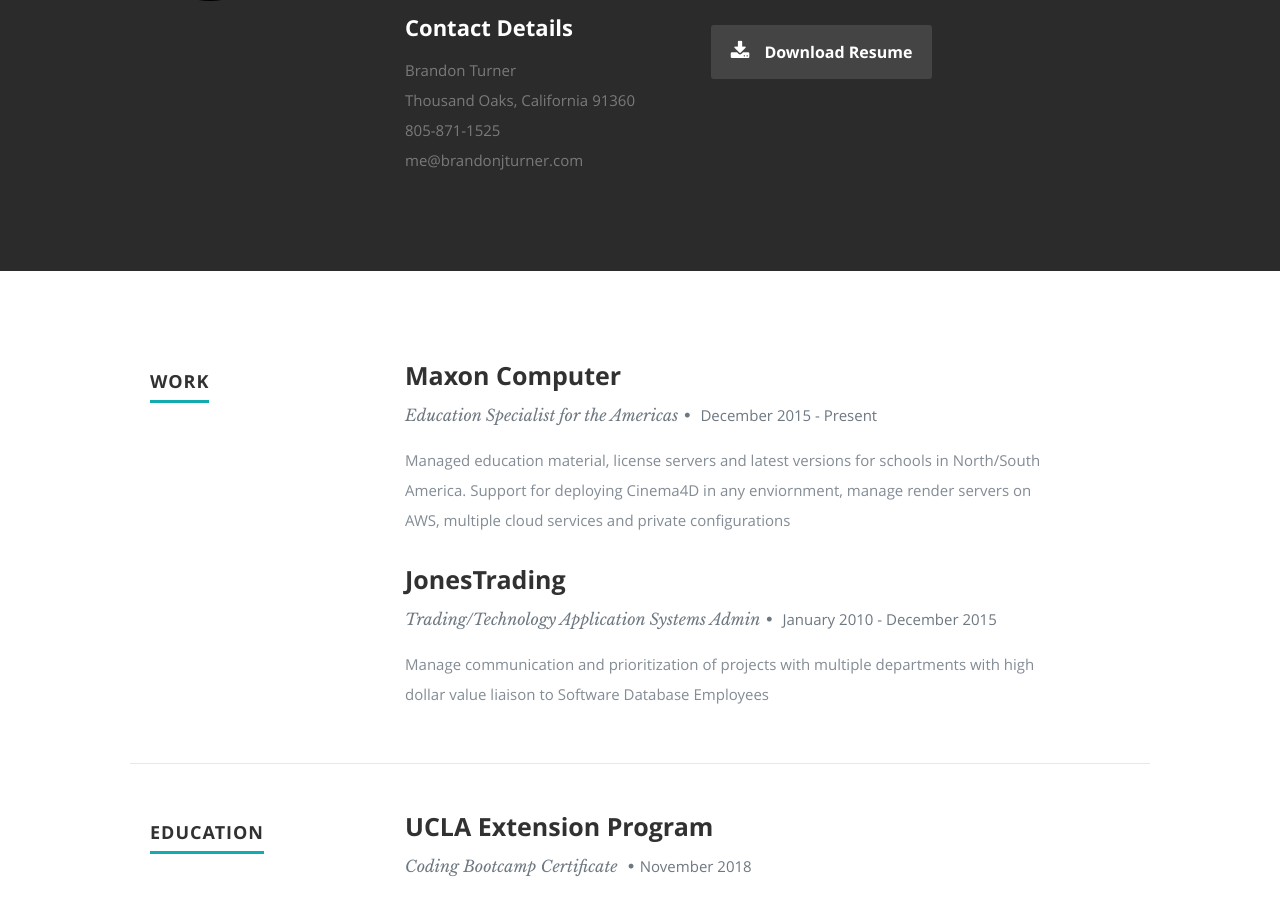
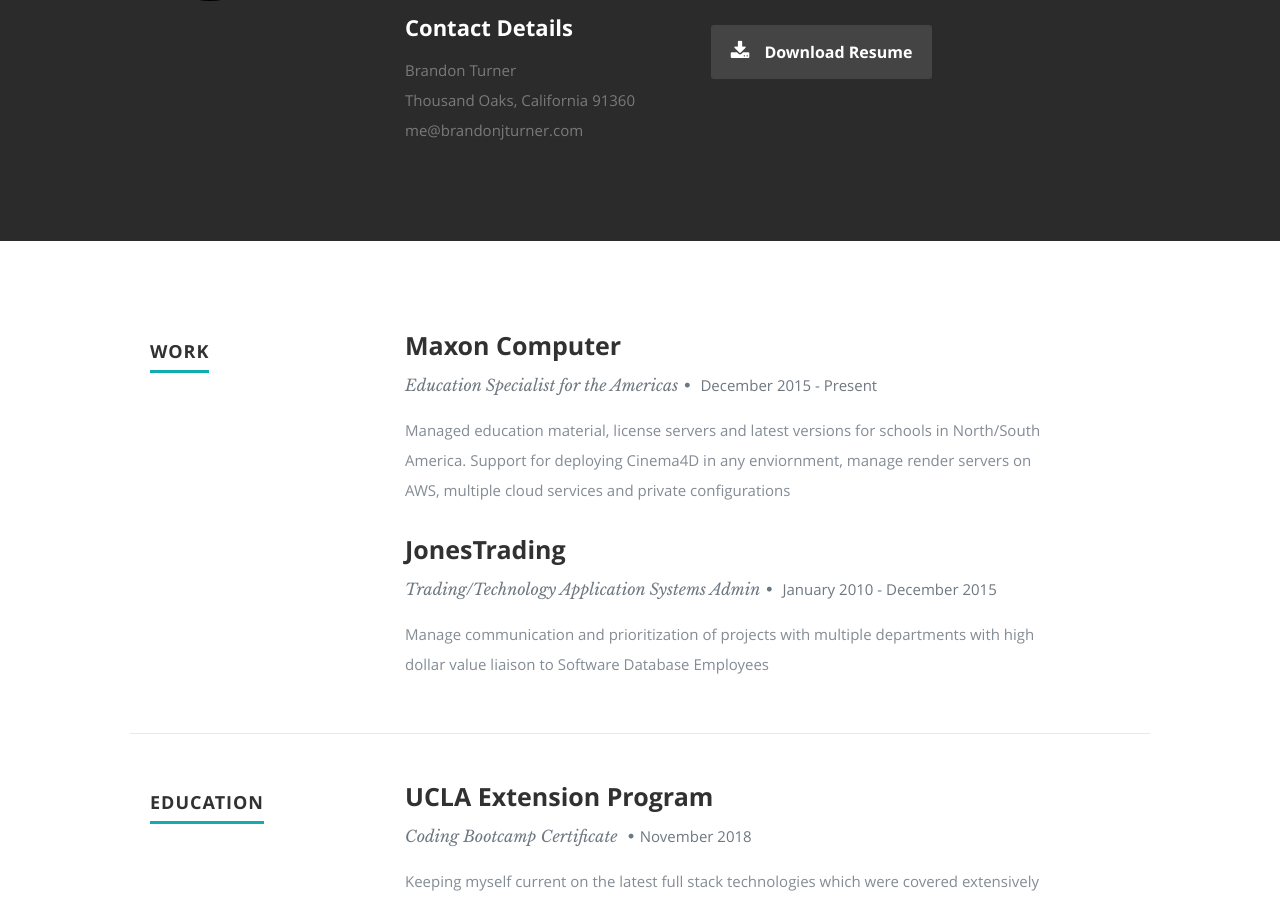
Before and after one commit to brandonjturner/brandonjturner.github.io, a React (Create React App) app: page / in a window 1280 px wide. Shown: the part 1015-1918 px from the top of the page. Built offline with nearby package versions, Linux system fonts and the light colour scheme.

Commit message:
fixed contact formatting

```diff
--- a/src/Components/About.js
+++ b/src/Components/About.js
@@ -33,7 +33,7 @@
 						   <span>
 						         {city}, {state} {zip}
                    </span><br />
-						   <span>{phone}</span><br />
+						   {/* <span>{phone}</span><br /> */}
                      <span>{email}</span>
 					   </p>
                </div>
```
